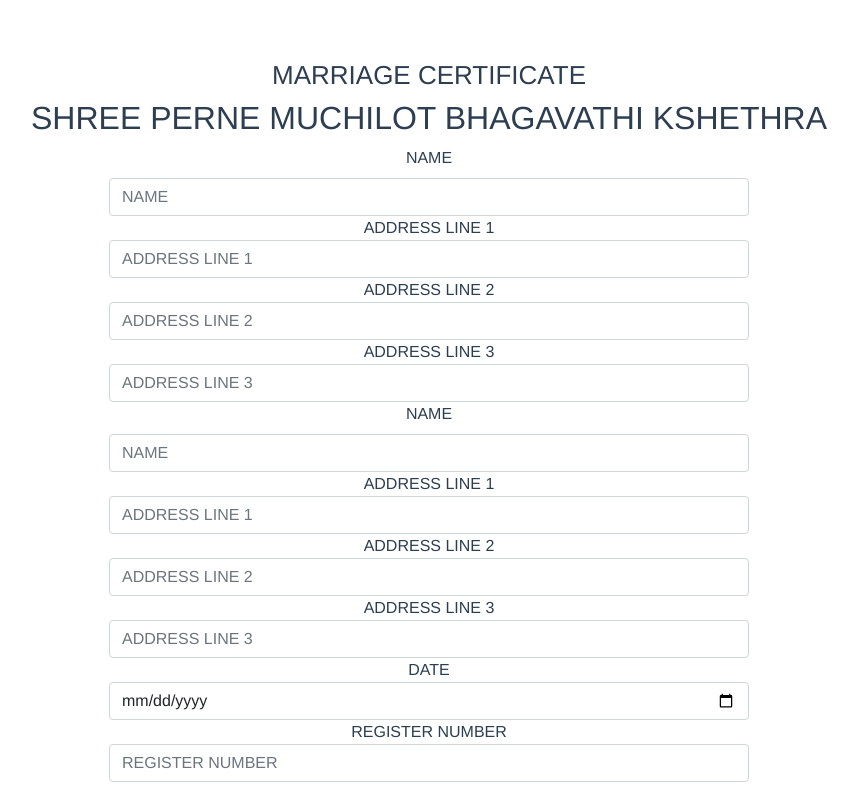
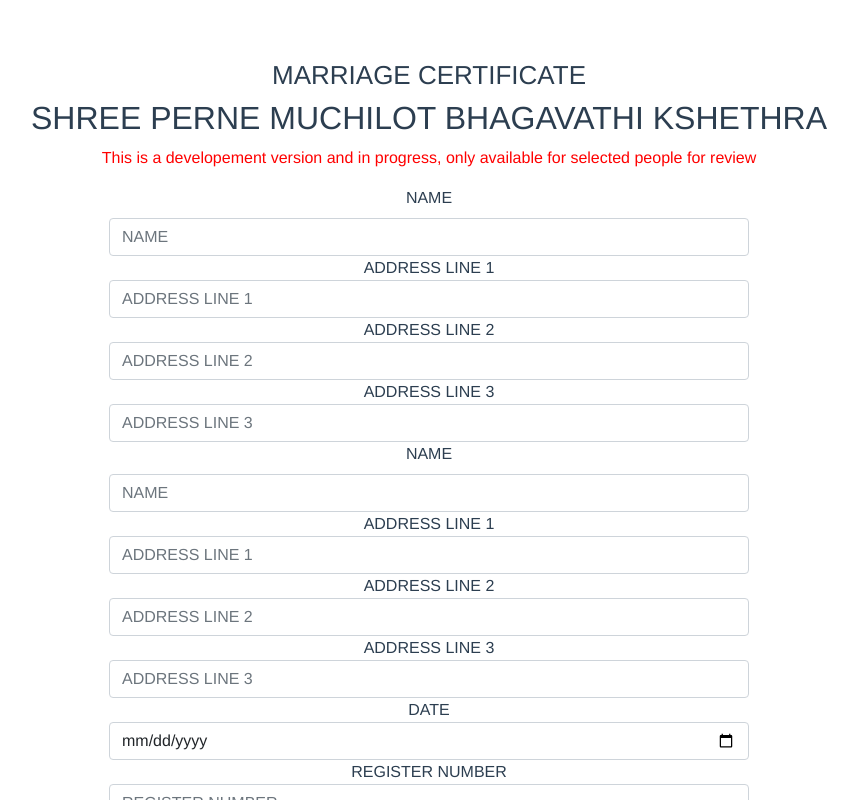
Before and after one commit to RakshithNM/marriagecertificate, a Vue app: page / in a window 1280 px wide. Shown: the top 800 px of the page, without its empty margins (211-1069 px from the left). Built offline with nearby package versions, Linux system fonts and the light colour scheme.

Commit message:
Added disclaimer text

```diff
--- a/src/App.vue
+++ b/src/App.vue
@@ -1,6 +1,7 @@
 <template>
   <div id="app">
     <Header class="no-print" title="MARRIAGE CERTIFICATE" subText="SHREE PERNE MUCHILOT BHAGAVATHI KSHETHRA"/>
+    <p style="color: red">This is a developement version and in progress, only available for selected people for review</p>
     <Form
       class="no-print"
       @name-change="updateNameGroom($event, 'groomName')"
```
